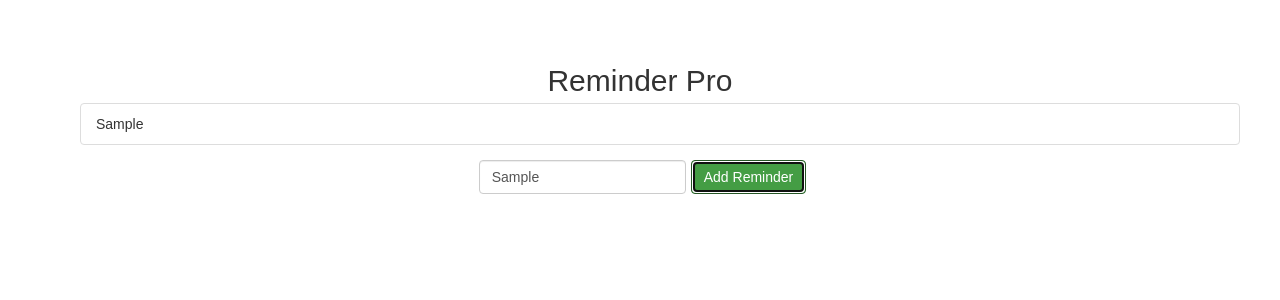
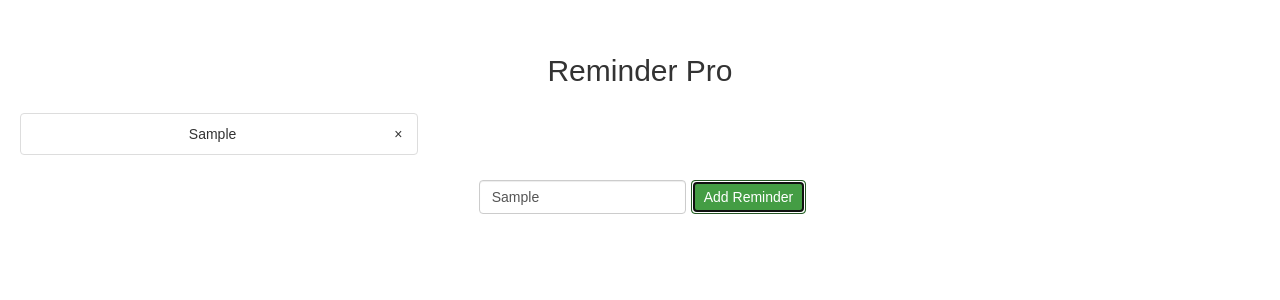
Before and after one commit to LilianKalkman/ReminderApp, a React (Create React App) app: page / in a window 1280 px wide. Both pictures are taken after typing "Sample" into the empty fields and a click on the button "Add Reminder". Shown: the top 300 px of the page. Built offline with nearby package versions, Linux system fonts and the light colour scheme.

Commit message:
remove reminder based on name..

```diff
--- a/src/actions/actionTypes.js
+++ b/src/actions/actionTypes.js
@@ -1 +1,2 @@
 export const ADD_REMINDER = 'ADD_REMINDER';
+export const REMOVE_REMINDER = 'REMOVE_REMINDER';
--- a/src/actions/index.js
+++ b/src/actions/index.js
@@ -1,4 +1,4 @@
-import { ADD_REMINDER } from './actionTypes';
+import { ADD_REMINDER, REMOVE_REMINDER } from './actionTypes';
 
 export const addReminder = (task) => {
   return {
@@ -6,3 +6,10 @@ export const addReminder = (task) => {
     payload: task
   };
 }
+
+export const removeReminder = (reminder) => {
+  return {
+    type: REMOVE_REMINDER,
+    payload: reminder
+  };
+}
--- a/src/components/Reminders.js
+++ b/src/components/Reminders.js
@@ -1,16 +1,23 @@
 import React, { Component } from 'react';
 import { connect } from 'react-redux';
+import { removeReminder } from '../actions/index';
 
 class Reminders extends Component {
 
   render(){
-    const reminders = this.props.reminders.map((reminder, index) => <li key={index} className="list-group-item">{reminder}</li>);
+    const reminders = this.props.reminders.map( reminder => {
+      return (
+        <li key={reminder} className="list-group-item">
+          <div className="list-item">{reminder}</div>
+          <div
+            onClick={() => this.props.remove(reminder)}
+            className="list-item delete-button">&times;</div>
+        </li>
+      )});
     return (
-      <div className="reminders">
-        <ul>
+        <ul className="list-group col-sm-4">
           {reminders}
         </ul>
-      </div>
     )
   }
 }
@@ -21,4 +28,10 @@ const mapStateToProps = (state) => {
   };
 }
 
-export default connect(mapStateToProps)(Reminders);
+const mapDispatchToProps = (dispatch) => {
+  return {
+    remove: (reminder) => dispatch(removeReminder(reminder))
+  }
+}
+
+export default connect(mapStateToProps, mapDispatchToProps)(Reminders);
--- a/src/index.css
+++ b/src/index.css
@@ -1,5 +1,5 @@
 body {
-  margin: 20px;
+  margin: 0px;
   padding: 20px;
   font-family: sans-serif;
 }
@@ -14,6 +14,8 @@ body {
 .title {
   text-align: center;
   font-size: 30px;
+  padding: 10px;
+  margin-bottom: 10px;
 }
 
 input {
@@ -23,3 +25,20 @@ input {
 .reminder-form {
   text-align: center;
 }
+
+.items {
+  text-align: center;
+}
+
+.list-item {
+  display: inline-block;
+}
+
+.delete-button {
+  float: right;
+  padding-left: 5px;
+}
+
+.list-group {
+  text-align: center;
+}
--- a/src/reducers/root_reducer.js
+++ b/src/reducers/root_reducer.js
@@ -1,4 +1,4 @@
-import { ADD_REMINDER } from '../actions/actionTypes';
+import { ADD_REMINDER, REMOVE_REMINDER } from '../actions/actionTypes';
 
 const initialState = {
   reminders: []
@@ -11,8 +11,15 @@ const Reminder = (state = initialState, action) => {
       const updatedReminders = reminders.concat(action.payload);
       return {
         ...state,
-        reminders: updatedReminders
+        reminders: updatedReminders,
       };
+    case REMOVE_REMINDER :
+      const reminders2 = [...state.reminders];
+      const newReminders = reminders2.filter( reminder => reminder !== action.payload );
+      return {
+        ...state,
+        reminders: newReminders
+      }
     default:
       return state;
   }
```
